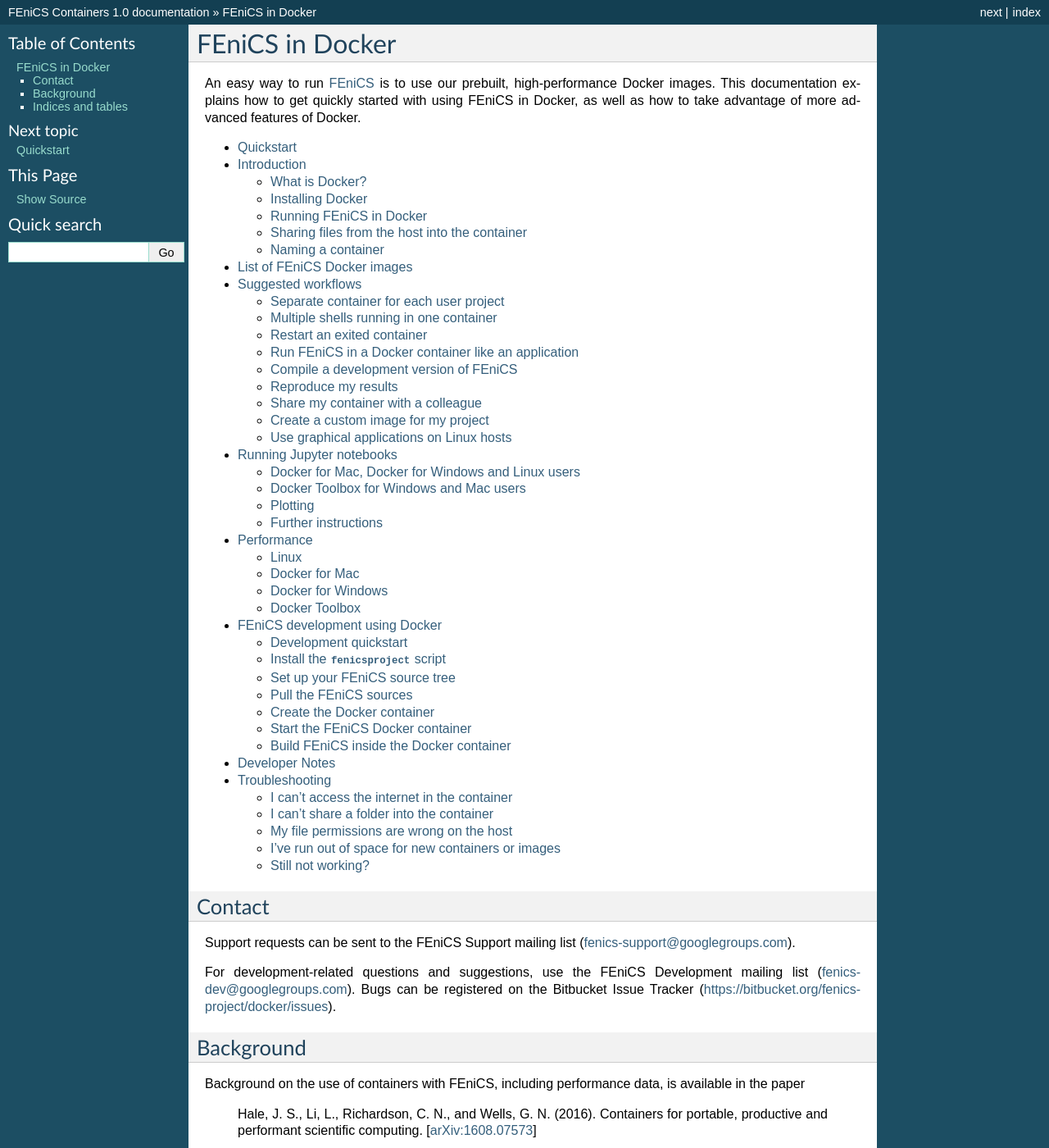
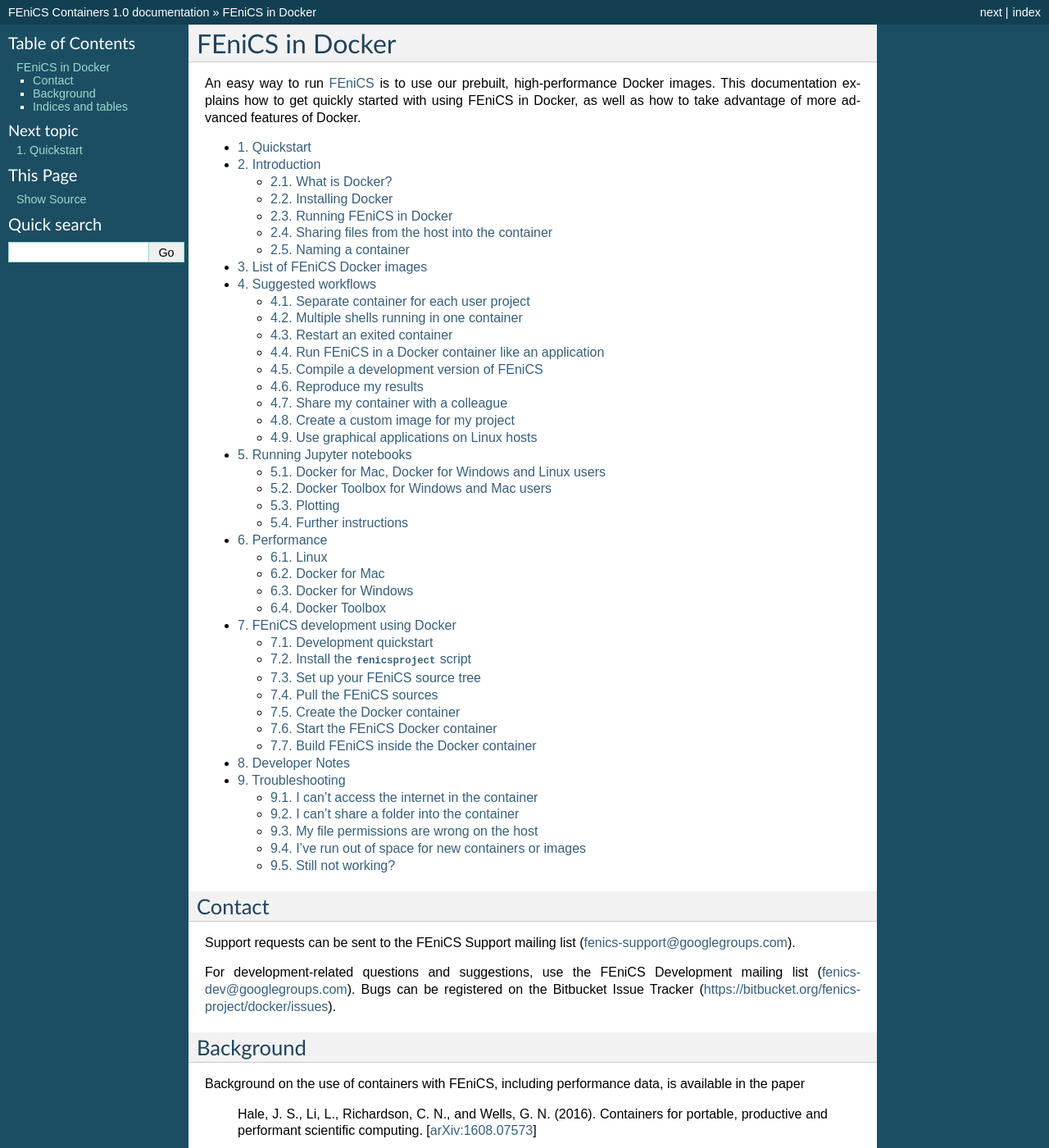
Before and after one commit to vacary/docker, a Sphinx documentation site: the page built from doc/source/index.rst, in a window 1280 px wide and 1400 px high. Shown: the whole window at 82% size. Built offline with Sphinx 7.4.7, drawn with Linux system fonts in a browser that asks for light colours.

```diff
--- a/doc/source/conf.py
+++ b/doc/source/conf.py
@@ -328,3 +328,5 @@ epub_exclude_files = ['search.html']
 
 # If false, no index is generated.
 #epub_use_index = True
+
+html_static_path = []
--- a/doc/source/index.rst
+++ b/doc/source/index.rst
@@ -18,6 +18,7 @@ to take advantage of more advanced features of Docker.
 
 
 .. toctree::
+   :numbered:
    :maxdepth: 2
 
    quickstart
--- a/doc/source/work_flows.rst
+++ b/doc/source/work_flows.rst
@@ -174,7 +174,7 @@ command is rather cumbersome to type out.
 The first issue can be solved with the concept of `data volume
 containers`.  Interested users can refer to the official Docker
 documentation `here
-<https://docs.docker.com/engine/userguide/containers/dockervolumes/>`_. In
+<https://docs.docker.com/engine/userguide/containers/dockervolumes/>`__. In
 short, we will create a persistent Docker volume that is just used to
 store the compiled Instant object cache across individual ``run``-s::
 
```
